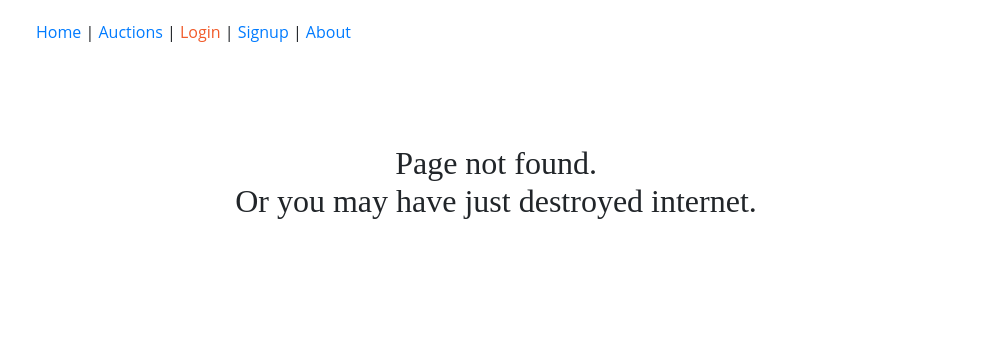
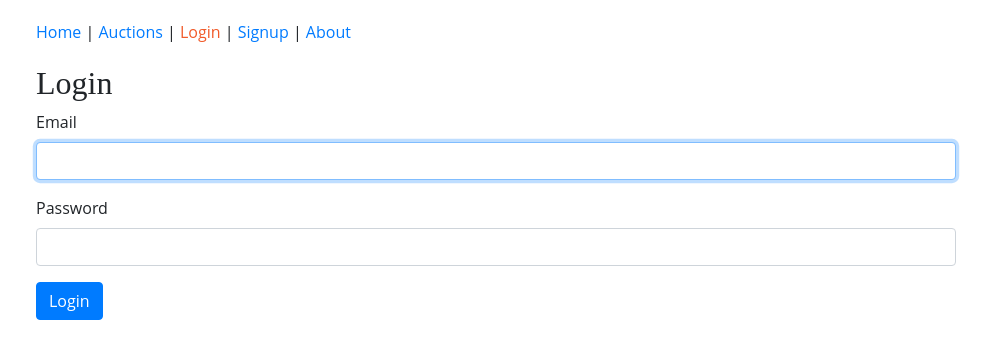
Before and after one commit to Peteropon/Auktionera-on-Redux, a React app: page /login in a window 1280 px wide. Before the commit this address had no page. Shown: the top 358 px of the page, without its empty margins (144-1135 px from the left). Built offline with nearby package versions, Linux system fonts and the light colour scheme; what aws-amplify, redux-immutable-state-invariant would draw is missing.

Commit message:
Created page and form for login.

```diff
--- a/src/components/App.js
+++ b/src/components/App.js
@@ -6,6 +6,7 @@ import Header from "./common/Header";
 import PageNotFound from "./PageNotFound";
 import AuctionsPage from "./auctions/AuctionsPage";
 import ManageAuctionPage from "./auctions/ManageAuctionPage";
+import LoginPage from "./login/LoginPage";
 import { ToastContainer } from "react-toastify";
 import "react-toastify/dist/ReactToastify.css";
 
@@ -19,6 +20,7 @@ function App() {
         <Route path="/auctions" component={AuctionsPage} />
         <Route path="/auction:id" component={ManageAuctionPage} />
         <Route path="/auction" component={ManageAuctionPage} />
+        <Route exact path="/login" component={LoginPage} />
         <Route component={PageNotFound} />
       </Switch>
       <ToastContainer autoClose={2500} hideProgressBar />
--- a/src/components/auctions/AuctionForm.js
+++ b/src/components/auctions/AuctionForm.js
@@ -23,9 +23,11 @@ const AuctionForm = ({
       <TextInput
         name="title"
         label="Title"
+        type="title"
         value={auction.title || ""}
         onChange={onChange}
         error={errors.title}
+        autoFocus={true}
       />
 
       <SelectInput
--- /dev/null
+++ b/src/components/login/LoginForm.js
@@ -0,0 +1,54 @@
+import React from "react";
+import PropTypes from "prop-types";
+import TextInput from "../common/TextInput";
+
+const LoginForm = ({
+  email,
+  password,
+  onSave,
+  onChange,
+  saving = false,
+  errors = {},
+}) => {
+  return (
+    <form onSubmit={onSave}>
+      <h2>Login</h2>
+      {errors.onSave && (
+        <div className="alert alert-danger" role="alert">
+          {errors.onSave}
+        </div>
+      )}
+      <TextInput
+        name="email"
+        label="Email"
+        type="email"
+        value={email || ""}
+        onChange={onChange}
+        error={errors.email}
+        autoFocus={true}
+      />
+      <TextInput
+        name="password"
+        label="Password"
+        type="password"
+        value={password || ""}
+        onChange={onChange}
+        error={errors.password}
+      />
+      <button type="submit" disabled={saving} className="btn btn-primary">
+        {saving ? "Logging in..." : "Login"}
+      </button>
+    </form>
+  );
+};
+
+LoginForm.propTypes = {
+  email: PropTypes.string.isRequired,
+  password: PropTypes.string.isRequired,
+  errors: PropTypes.object,
+  onSave: PropTypes.func.isRequired,
+  onChange: PropTypes.func.isRequired,
+  saving: PropTypes.bool,
+};
+
+export default LoginForm;
--- /dev/null
+++ b/src/components/login/LoginPage.js
@@ -0,0 +1,36 @@
+import React, { useState } from "react";
+import LoginForm from "./LoginForm";
+
+function LoginPage() {
+  const [email, setEmail] = useState("");
+  const [password, setPassword] = useState("");
+  const [saving, setSaving] = useState(false);
+  const [errors, setErrors] = useState({});
+
+  function formIsValid() {
+    return email.length > 0 && password.length > 0;
+  }
+
+  function handleChange(event) {
+    const { name, value } = event.target;
+    if (name === "email") setEmail(value);
+    else if (name === "password") setPassword(value);
+  }
+
+  function handleSubmit(event) {
+    event.preventDefault();
+    console.info(email, password);
+  }
+
+  return (
+    <LoginForm
+      email={email}
+      password={password}
+      onChange={handleChange}
+      onSave={handleSubmit}
+      errors={errors}
+      saving={saving}
+    />
+  );
+}
+export default LoginPage;
```
